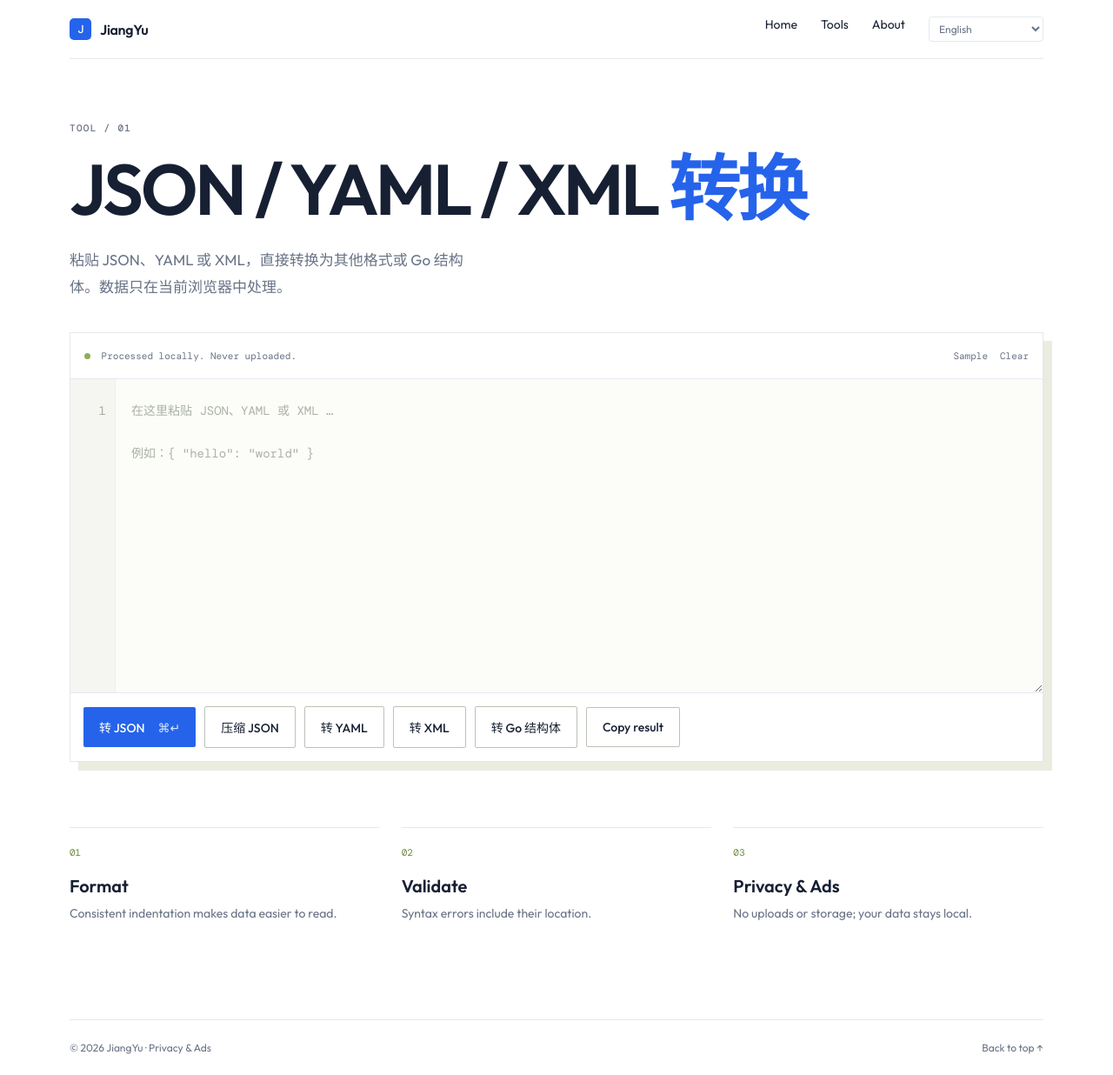
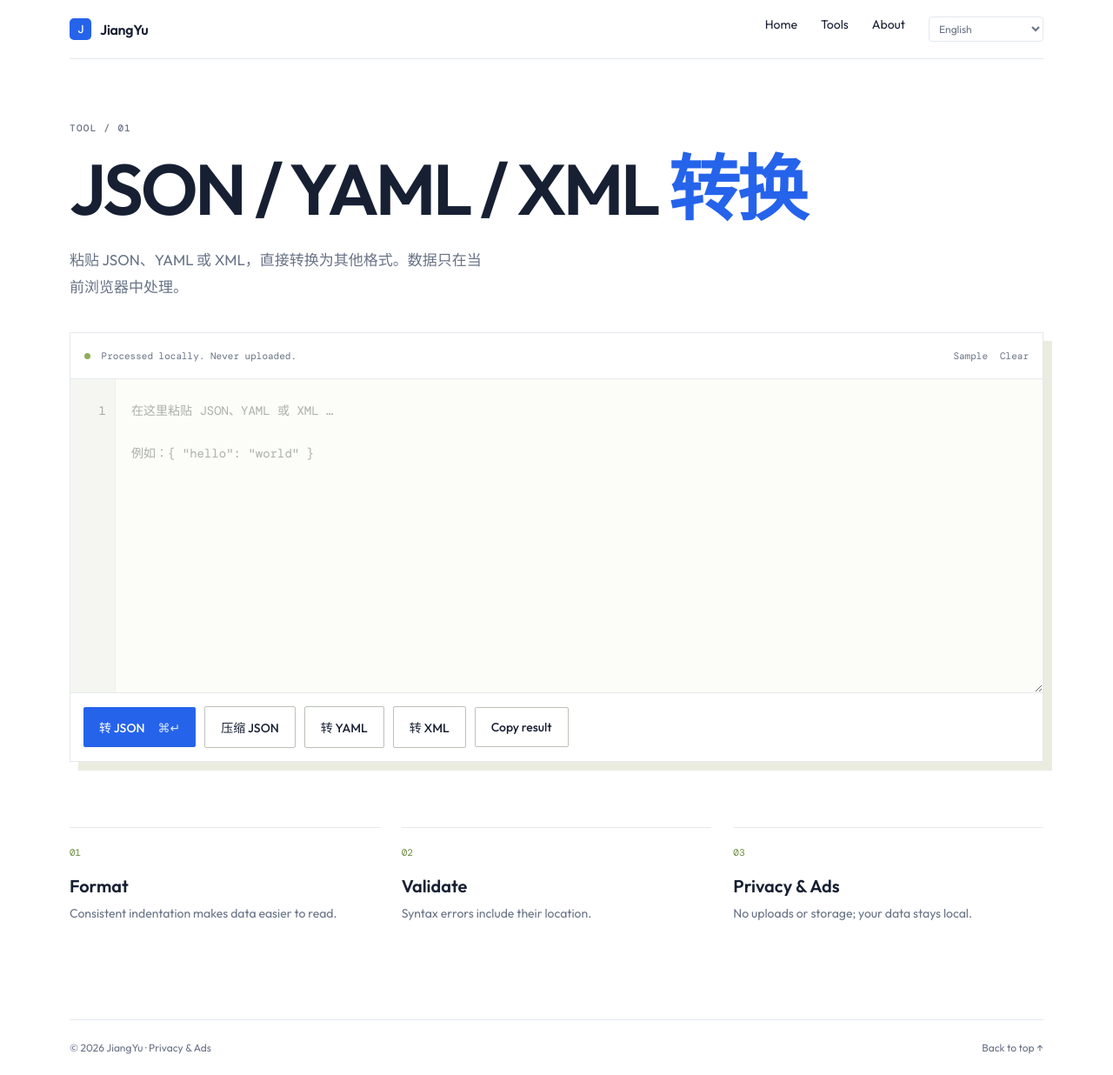
Before and after one commit to lnsyyj/lnsyyj.github.io, a Jekyll site: the page built from tools/json-formatter.md, in a window 1280 px wide. Shown: the whole page at 87% size. Built offline with Jekyll 4.4.1, drawn with Linux system fonts in a browser that asks for light colours; some of the changed lines change nothing that is shown.

Commit message:
Remove Go struct conversion

```diff
--- a/assets/js/json-formatter.js
+++ b/assets/js/json-formatter.js
@@ -61,34 +61,6 @@
     try { return { ok: true, data: window.jsyaml.load(content), type: 'yaml' }; }
     catch (error) { return { ok: false, message: `YAML 格式有误：${error.message}` }; }
   };
-  const parseGo = (content) => {
-    const structs = new Map();
-    for (const match of content.matchAll(/type\s+(\w+)\s+struct\s*\{([\s\S]*?)\n?\}/g)) {
-      const fields = [];
-      for (const line of match[2].split('\n')) {
-        const field = line.match(/^\s*([A-Za-z_]\w*)\s+([^\s`]+)(?:\s+`json:"([^"]+)"`)?/);
-        if (!field) continue;
-        const jsonName = field[3] ? field[3].split(',')[0] : field[1];
-        if (jsonName !== '-') fields.push({ name: jsonName, type: field[2] });
-      }
-      structs.set(match[1], fields);
-    }
-    if (!structs.size) return { ok: false, message: '未识别到 Go struct 定义。' };
-    const toValue = (type, seen = new Set()) => {
-      const cleanType = type.replace(/^\*/, '');
-      if (cleanType.startsWith('[]')) return [];
-      if (cleanType.startsWith('map[')) return {};
-      if (/^(?:string|byte|rune)$/.test(cleanType) || cleanType === 'time.Time') return '';
-      if (/^bool$/.test(cleanType)) return false;
-      if (/^(?:u?int(?:8|16|32|64)?|float(?:32|64)|complex(?:64|128))$/.test(cleanType)) return 0;
-      if (/^(?:interface\{\}|any)$/.test(cleanType)) return null;
-      if (!structs.has(cleanType) || seen.has(cleanType)) return {};
-      const nextSeen = new Set(seen).add(cleanType);
-      return Object.fromEntries(structs.get(cleanType).map((field) => [field.name, toValue(field.type, nextSeen)]));
-    };
-    const root = structs.has('Root') ? 'Root' : structs.keys().next().value;
-    return { ok: true, data: toValue(root), type: 'go' };
-  };
   const yamlString = (value) => {
     if (value === null) return 'null';
     if (typeof value === 'boolean') return String(value);
@@ -124,7 +96,6 @@
     if (!content) { setStatus('请先粘贴 JSON、YAML 或 XML 内容。', true); return { ok: false }; }
     let result;
     if (content.startsWith('<')) result = parseXml(content);
-    else if (/\btype\s+\w+\s+struct\s*\{/.test(content)) result = parseGo(content);
     else if (/^[{[]/.test(content)) {
       result = parseJson(content);
       if (!result.ok) result = parseYaml(content);
@@ -166,34 +137,6 @@
     };
     input.value = `<?xml version="1.0" encoding="UTF-8"?>\n${prettyXml(xml)}`; updateLines(); setStatus('已转换为 XML。');
   };
-  const goName = (value, fallback = 'Field') => {
-    const name = String(value).replace(/([a-z])([A-Z])/g, '$1 $2').split(/[^a-zA-Z0-9]+/).filter(Boolean).map((part) => part[0].toUpperCase() + part.slice(1)).join('');
-    return (/^[A-Za-z]/.test(name) ? name : fallback) || fallback;
-  };
-  const singular = (value) => value.endsWith('ies') ? `${value.slice(0, -3)}y` : value.endsWith('s') ? value.slice(0, -1) : value;
-  const goType = (value, name, structs) => {
-    if (value === null) return 'interface{}';
-    if (Array.isArray(value)) return value.length ? `[]${goType(value[0], singular(name), structs)}` : '[]interface{}';
-    if (typeof value === 'object') { buildStruct(value, name, structs); return name; }
-    if (typeof value === 'string') return 'string';
-    if (typeof value === 'boolean') return 'bool';
-    if (typeof value === 'number') return Number.isInteger(value) ? 'int' : 'float64';
-    return 'interface{}';
-  };
-  const buildStruct = (object, name, structs) => {
-    if (structs.some((item) => item.name === name)) return;
-    const fields = Object.entries(object).map(([key, value]) => ({ name: goName(key), json: key, type: goType(value, goName(key), structs) }));
-    structs.unshift({ name, fields });
-  };
-  const convertGo = () => {
-    const result = readData();
-    if (!result.ok) return;
-    const structs = [];
-    const rootType = goType(result.data, 'Root', structs);
-    if (!structs.length) return setStatus(`顶层 JSON 必须是对象或数组，当前推断类型为 ${rootType}。`, true);
-    input.value = structs.map((item) => `type ${item.name} struct {\n${item.fields.map((field) => `\t${field.name} ${field.type} \`json:"${field.json}"\``).join('\n')}\n}`).join('\n\n');
-    updateLines(); setStatus('已转换为 Go 结构体。');
-  };
   root.addEventListener('click', async (event) => {
     const action = event.target.closest('button')?.dataset.action;
     if (!action) return;
@@ -201,7 +144,6 @@
     if (action === 'minify') transform(0);
     if (action === 'yaml') convertYaml();
     if (action === 'xml') convertXml();
-    if (action === 'go') convertGo();
     if (action === 'clear') { input.value = ''; updateLines(); setStatus('已清空。'); input.focus(); }
     if (action === 'sample') { input.value = sample; transform(2); }
     if (action === 'copy') {
--- a/tools/json-formatter.md
+++ b/tools/json-formatter.md
@@ -7,14 +7,14 @@ permalink: /tools/json-formatter/
 
 <section class="tool-page" id="top">
   <p class="eyebrow">TOOL / 01</p><h1>JSON / YAML / XML <em>转换</em></h1>
-  <p class="tool-lead">粘贴 JSON、YAML 或 XML，直接转换为其他格式或 Go 结构体。数据只在当前浏览器中处理。</p>
+  <p class="tool-lead">粘贴 JSON、YAML 或 XML，直接转换为其他格式。数据只在当前浏览器中处理。</p>
   <div class="formatter" data-formatter>
     <div class="formatter-bar"><span><i></i> <span data-i18n="localOnly">本地处理，不会上传</span></span><div class="formatter-actions"><button data-action="sample" data-i18n="sample">示例</button><button data-action="clear" data-i18n="clear">清空</button></div></div>
     <label class="sr-only" for="json-input">JSON、YAML 或 XML 输入</label>
     <div class="editor"><pre class="line-numbers" aria-hidden="true"></pre><textarea id="json-input" spellcheck="false" placeholder='在这里粘贴 JSON、YAML 或 XML …&#10;&#10;例如：{ "hello": "world" }'></textarea></div>
-    <div class="formatter-controls"><button class="button button-primary" data-action="format">转 JSON <span>⌘↵</span></button><button class="button button-secondary" data-action="minify">压缩 JSON</button><button class="button button-secondary" data-action="yaml">转 YAML</button><button class="button button-secondary" data-action="xml">转 XML</button><button class="button button-secondary" data-action="go">转 Go 结构体</button><button class="button button-secondary" data-action="copy" data-i18n="copy">复制结果</button><p class="status" aria-live="polite"></p></div>
+    <div class="formatter-controls"><button class="button button-primary" data-action="format">转 JSON <span>⌘↵</span></button><button class="button button-secondary" data-action="minify">压缩 JSON</button><button class="button button-secondary" data-action="yaml">转 YAML</button><button class="button button-secondary" data-action="xml">转 XML</button><button class="button button-secondary" data-action="copy" data-i18n="copy">复制结果</button><p class="status" aria-live="polite"></p></div>
   </div>
   <div class="tool-notes"><div><span>01</span><h2 data-i18n="format">格式化</h2><p data-i18n="formatNote">自动缩进，让复杂的数据结构更易读。</p></div><div><span>02</span><h2 data-i18n="validate">校验</h2><p data-i18n="validateNote">有语法问题时，会提示具体的位置。</p></div><div><span>03</span><h2 data-i18n="privacy">隐私</h2><p data-i18n="privacyNote">零上传、零存储，内容始终留在本地。</p></div></div>
 </section>
 <script src="https://cdn.jsdelivr.net/npm/js-yaml@4.1.0/dist/js-yaml.min.js"></script>
-<script src="{{ '/assets/js/json-formatter.js' | relative_url }}?v=20260831-6"></script>
+<script src="{{ '/assets/js/json-formatter.js' | relative_url }}?v=20260831-7"></script>
```
